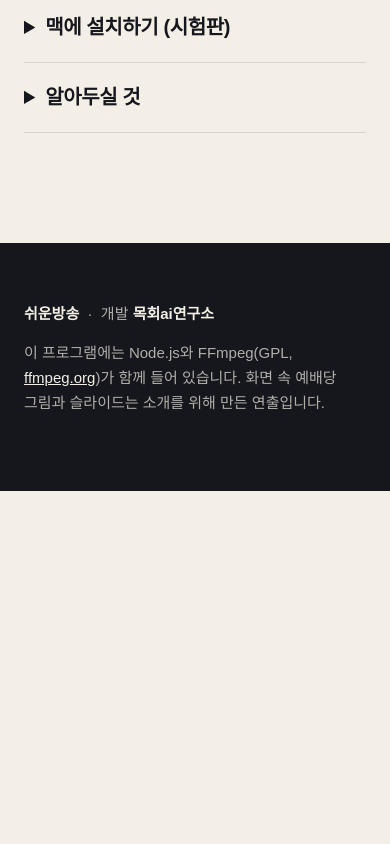
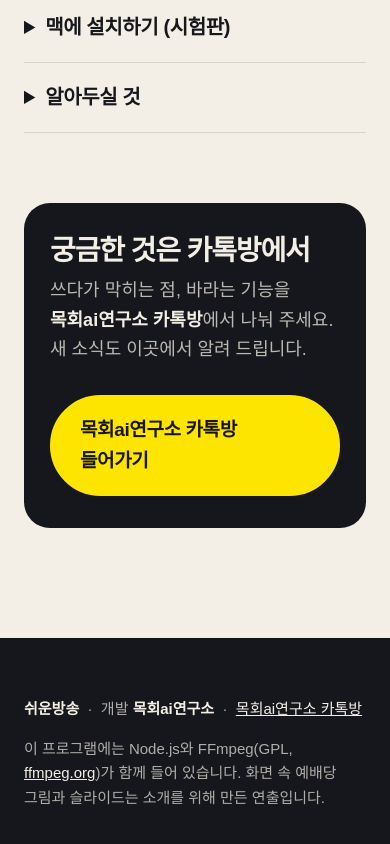
Before and after one commit to backhung65-cpu/easy-live, a plain HTML site: page index.html in a window 390 px wide. Shown: the part 5848-6692 px from the top of the page. Before the commit the page ends 6339 px from the top, so only its background shows below. Drawn offline with Linux system fonts and the light colour scheme; a web font is replaced by a local one.

Commit message:
목회ai연구소 카톡방 안내 추가
Co-Authored-By: Claude Fable 5.2 <noreply@anthropic.com>

```diff
--- a/index.html
+++ b/index.html
@@ -58,6 +58,11 @@
   .tag.you { background: var(--red); color: #fff; }
   .card p { margin: 0; color: var(--dim); font-size: 16px; flex: 1; }
   .card .btn { justify-content: center; margin-top: 8px; padding: 14px 20px; font-size: 17px; }
+  .talk { background: var(--ink); color: var(--cream); border-radius: 26px; padding: 44px 44px; display: flex; align-items: center; justify-content: space-between; gap: 30px; flex-wrap: wrap; }
+  .talk h2 { font-size: clamp(28px, 4vw, 44px); margin-bottom: 10px; }
+  .talk p { margin: 0; color: rgba(244,239,230,.75); max-width: 30em; }
+  .talk b { color: var(--cream); }
+  .btn.kakao { background: #fee500; border-color: #fee500; color: #191600; flex: none; }
   details { border-top: 1px solid var(--line); padding: 18px 0; }
   details:last-of-type { border-bottom: 1px solid var(--line); }
   summary { cursor: pointer; font-weight: 800; font-size: 20px; letter-spacing: -0.02em; }
@@ -69,7 +74,7 @@
   @media (max-width: 860px) {
     .feature { grid-template-columns: 1fr; gap: 22px; } .feature:nth-of-type(even) .shot { order: 0; }
     .steps { grid-template-columns: 1fr 1fr; } .dl { grid-template-columns: 1fr; }
-    header nav a:not(:last-child) { display: none; } section { padding-top: 70px; }
+    header nav a:not(:last-child) { display: none; } .talk { padding: 32px 26px; } .talk .btn { width: 100%; justify-content: center; } section { padding-top: 70px; }
   }
   @media (prefers-reduced-motion: reduce) { html { scroll-behavior: auto; } .btn { transition: none; } }
 </style>
@@ -78,7 +83,7 @@
 <div class="wrap">
   <header>
     <a class="brand" href="#top"><span class="dot"></span>쉬운방송</a>
-    <nav><a href="#features">기능</a><a href="#how">쓰는 법</a><a href="#download">내려받기</a></nav>
+    <nav><a href="#features">기능</a><a href="#how">쓰는 법</a><a href="#talk">카톡방</a><a href="#download">내려받기</a></nav>
   </header>
 
   <main id="top">
@@ -181,12 +186,22 @@
         </details>
       </div>
     </section>
+
+    <section id="talk">
+      <div class="talk">
+        <div>
+          <h2>궁금한 것은 카톡방에서</h2>
+          <p>쓰다가 막히는 점, 바라는 기능을 <b>목회ai연구소 카톡방</b>에서 나눠 주세요. 새 소식도 이곳에서 알려 드립니다.</p>
+        </div>
+        <a class="btn kakao" href="https://open.kakao.com/o/g8xjXlIg" target="_blank" rel="noopener">목회ai연구소 카톡방 들어가기</a>
+      </div>
+    </section>
   </main>
 </div>
 
 <footer>
   <div class="wrap">
-    <p><b>쉬운방송</b> &nbsp;·&nbsp; 개발 <b>목회ai연구소</b></p>
+    <p><b>쉬운방송</b> &nbsp;·&nbsp; 개발 <b>목회ai연구소</b> &nbsp;·&nbsp; <a href="https://open.kakao.com/o/g8xjXlIg" target="_blank" rel="noopener">목회ai연구소 카톡방</a></p>
     <p>이 프로그램에는 Node.js와 FFmpeg(GPL, <a href="https://ffmpeg.org">ffmpeg.org</a>)가 함께 들어 있습니다. 화면 속 예배당 그림과 슬라이드는 소개를 위해 만든 연출입니다.</p>
   </div>
 </footer>
```
